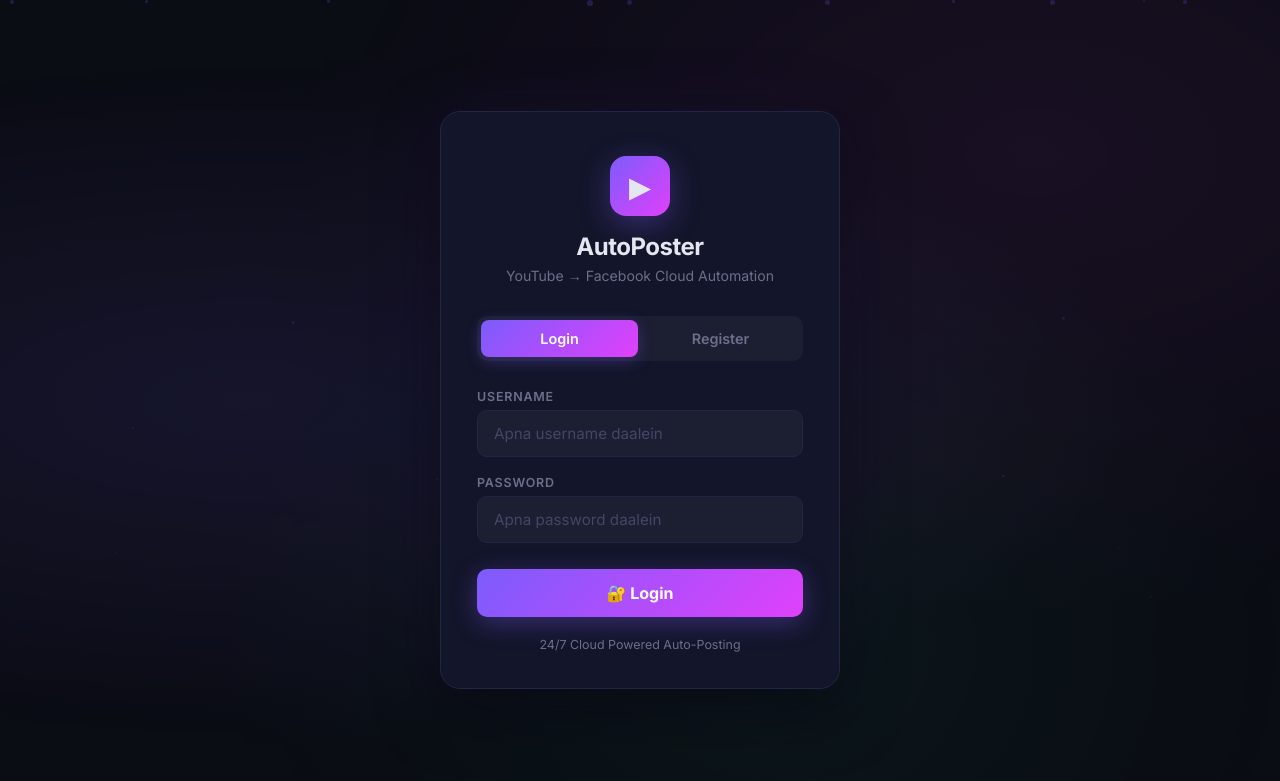
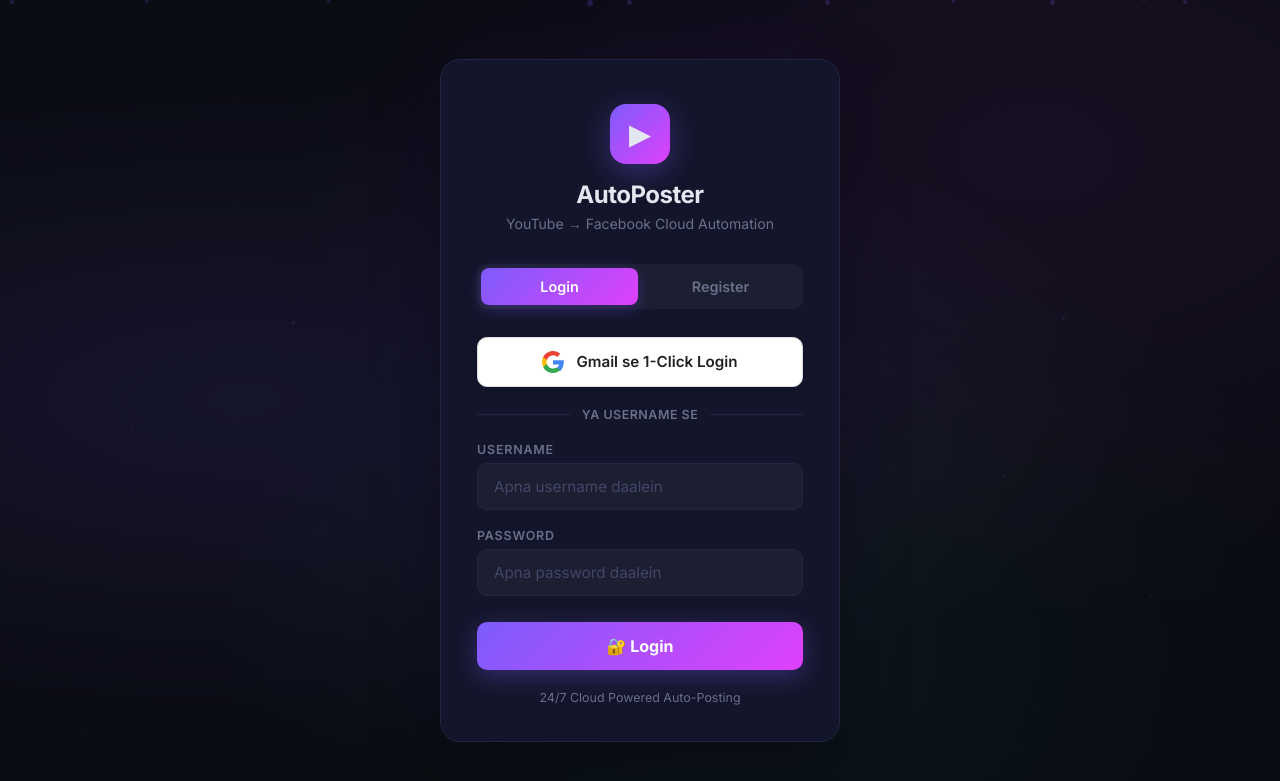
Before and after one commit to imtiyaz07866/c-Automtion-Tools, a Flask app: page /login in a window 1280 px wide. Shown: the top 781 px of the page. Run offline with Flask 3, Linux system fonts and the light colour scheme.

Commit message:
Add Gmail/Google 1-Click Login and fix session persistence

```diff
--- a/app.py
+++ b/app.py
@@ -57,6 +57,44 @@ def api_login():
         session['username'] = user['username']
         session['display_name'] = user.get('display_name', user['username'])
     return jsonify({"success": ok, "message": msg})
+
+import base64
+import json
+
+@app.route("/api/google-login", methods=["POST"])
+def api_google_login():
+    d = request.json or {}
+    email = d.get("email")
+    google_id = d.get("google_id")
+    name = d.get("name")
+    picture = d.get("picture")
+
+    credential = d.get("credential")
+    if credential and not email:
+        try:
+            parts = credential.split('.')
+            if len(parts) == 3:
+                padding = '=' * (4 - len(parts[1]) % 4)
+                payload_str = base64.urlsafe_b64decode(parts[1] + padding).decode('utf-8')
+                payload = json.loads(payload_str)
+                email = payload.get("email")
+                google_id = payload.get("sub")
+                name = payload.get("name")
+                picture = payload.get("picture")
+        except Exception:
+            pass
+
+    if not email:
+        return jsonify({"success": False, "message": "Valid Gmail address required."}), 400
+
+    ok, msg, user = db.get_or_create_google_user(email, google_id, name, picture)
+    if ok and user:
+        session.permanent = True
+        session['user_id'] = user['id']
+        session['username'] = user['username']
+        session['display_name'] = user.get('display_name', user['username'])
+        session['avatar_url'] = user.get('avatar_url')
+    return jsonify({"success": ok, "message": msg, "user": user})
 
 @app.route("/api/logout", methods=["POST"])
 def api_logout():
--- a/templates/login.html
+++ b/templates/login.html
@@ -191,6 +191,42 @@
         <!-- Message Box -->
         <div class="msg" id="msgBox"></div>
 
+        <!-- Google One-Click Sign-In -->
+        <div class="google-auth-container" style="margin-bottom: 20px;">
+            <button type="button" class="google-btn" onclick="handleGoogleLoginPrompt()" style="
+                width: 100%;
+                padding: 13px;
+                background: #ffffff;
+                color: #202124;
+                border: 1px solid #dadce0;
+                border-radius: 10px;
+                font-weight: 600;
+                font-size: 0.95rem;
+                cursor: pointer;
+                display: flex;
+                align-items: center;
+                justify-content: center;
+                gap: 12px;
+                box-shadow: 0 4px 15px rgba(0,0,0,0.15);
+                transition: all 0.25s ease;
+                font-family: inherit;
+            ">
+                <svg width="22" height="22" viewBox="0 0 24 24">
+                    <path fill="#4285F4" d="M23.745 12.27c0-.7-.06-1.4-.19-2.07H12v4.51h6.6c-.29 1.52-1.14 2.82-2.4 3.68v3.05h3.88c2.27-2.09 3.665-5.17 3.665-9.17z"/>
+                    <path fill="#34A853" d="M12 24c3.24 0 5.95-1.08 7.93-2.91l-3.88-3.05c-1.08.72-2.45 1.16-4.05 1.16-3.12 0-5.77-2.11-6.72-4.96H1.29v3.15C3.26 21.3 7.31 24 12 24z"/>
+                    <path fill="#FBBC05" d="M5.28 14.24c-.25-.72-.38-1.49-.38-2.24s.13-1.52.38-2.24V6.61H1.29C.47 8.24 0 10.06 0 12s.47 3.76 1.29 5.39l3.99-3.15z"/>
+                    <path fill="#EA4335" d="M12 4.75c1.77 0 3.35.61 4.6 1.8l3.42-3.42C17.95 1.19 15.24 0 12 0 7.31 0 3.26 2.7 1.29 6.61l3.99 3.15c.95-2.85 3.6-4.96 6.72-4.96z"/>
+                </svg>
+                <span>Gmail se 1-Click Login</span>
+            </button>
+        </div>
+
+        <div style="display: flex; align-items: center; margin: 20px 0; color: var(--muted); font-size: 0.78rem; font-weight: 600; text-transform: uppercase; letter-spacing: 0.5px;">
+            <div style="flex:1; height:1px; background:var(--border);"></div>
+            <span style="padding: 0 12px;">YA USERNAME SE</span>
+            <div style="flex:1; height:1px; background:var(--border);"></div>
+        </div>
+
         <!-- Login Form -->
         <form class="auth-form active" id="loginForm" onsubmit="handleLogin(event)">
             <div class="field">
@@ -247,6 +283,33 @@ function showMsg(text, type) {
     m.className = 'msg show ' + type;
 }
 function hideMsg() { document.getElementById('msgBox').className = 'msg'; }
+
+// Google Login
+async function handleGoogleLoginPrompt() {
+    const email = prompt("Apna Gmail address enter karein:");
+    if (!email || !email.trim()) return;
+
+    showMsg("Gmail Login Process ho raha hai...", "success");
+    try {
+        const res = await fetch('/api/google-login', {
+            method: 'POST',
+            headers: {'Content-Type': 'application/json'},
+            body: JSON.stringify({
+                email: email.trim(),
+                name: email.split('@')[0]
+            })
+        });
+        const data = await res.json();
+        if (data.success) {
+            showMsg("Gmail Login Successful! Redirecting...", "success");
+            setTimeout(() => window.location.href = '/', 800);
+        } else {
+            showMsg(data.message || "Google Login error", "error");
+        }
+    } catch(err) {
+        showMsg("Connection error!", "error");
+    }
+}
 
 // Login
 async function handleLogin(e) {
```
Also changed, not shown: database.py (+39 -1 lines).
